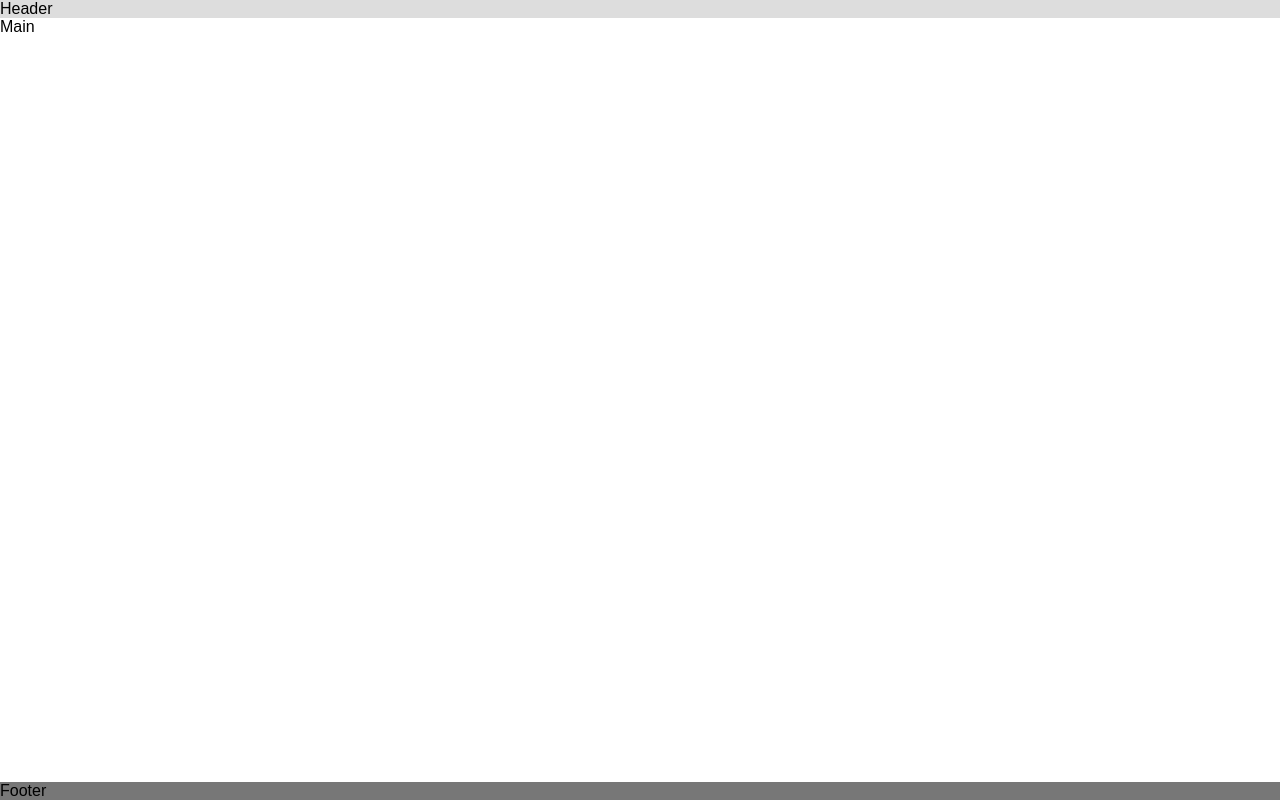
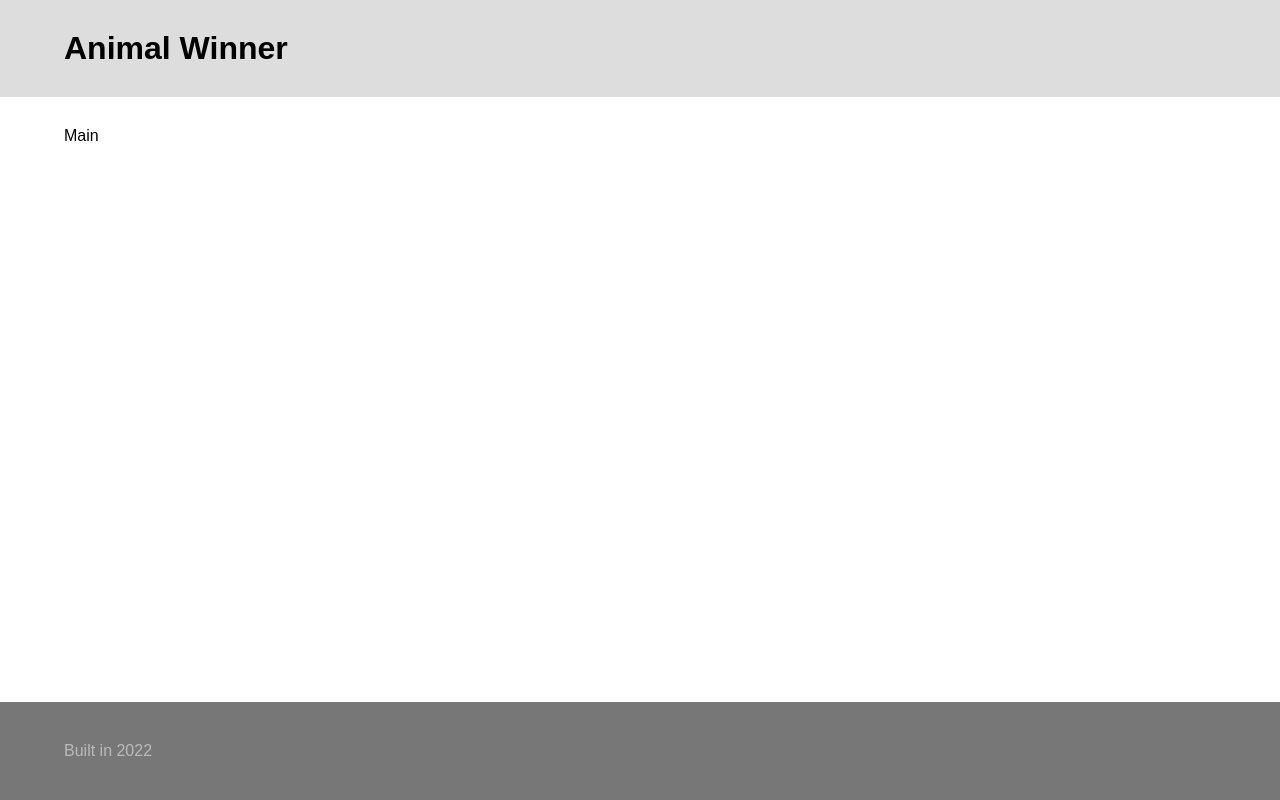
Before and after one commit to samuraijane/exercise-dog-winner, a React (Create React App) app: page / in a window 1280 px wide. Built offline with nearby package versions, Linux system fonts and the light colour scheme.

Commit message:
apply default styling to langing page

```diff
--- a/src/sectioning/footer.jsx
+++ b/src/sectioning/footer.jsx
@@ -1,6 +1,10 @@
 const Footer = () => {
   return (
-    <footer>Footer</footer>
+    <footer>
+      <div className="y-wrap">
+        <p>Built in 2022</p>
+      </div>
+    </footer>
   )
 };
 
--- a/src/sectioning/header.jsx
+++ b/src/sectioning/header.jsx
@@ -1,6 +1,10 @@
 const Header = () => {
   return (
-    <header>Header</header>
+    <header>
+      <div className="y-wrap">
+        <h1>Animal Winner</h1>
+      </div>
+    </header>
   )
 };
 
--- a/src/sectioning/main.jsx
+++ b/src/sectioning/main.jsx
@@ -1,6 +1,6 @@
 const Main = () => {
   return (
-    <main>Main</main>
+    <main className="y-wrap">Main</main>
   )
 };
 
--- a/src/style.css
+++ b/src/style.css
@@ -18,13 +18,22 @@ html {
 
 footer {
   background-color: #777;
+  color: #bbb;
   flex-shrink: 0;
+  padding: 40px 0;
 }
 
 header {
   background-color: #ddd;
+  padding: 30px 0;
 }
 
 main {
   flex-grow: 1;
+  padding: 30px 0;
 }
+
+.y-wrap {
+  margin: 0 auto;
+  width: 90%;
+}
```
